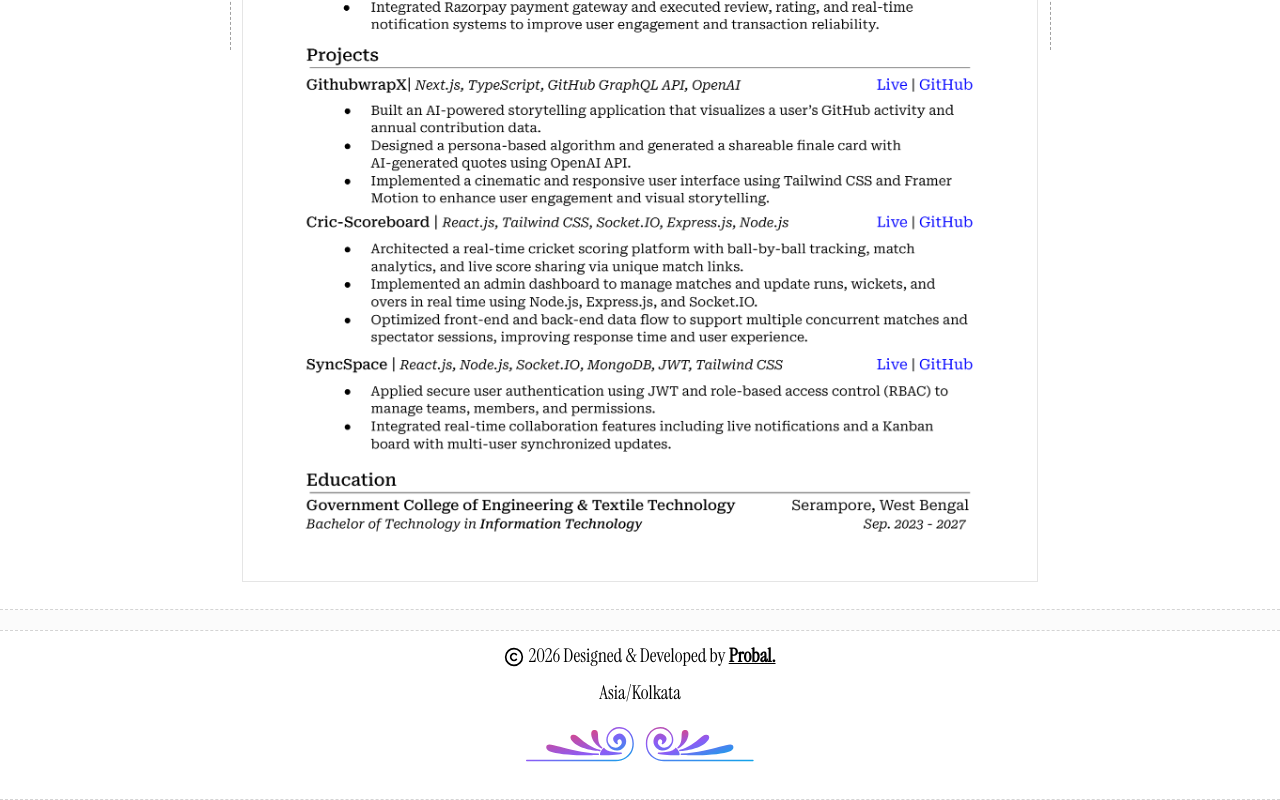
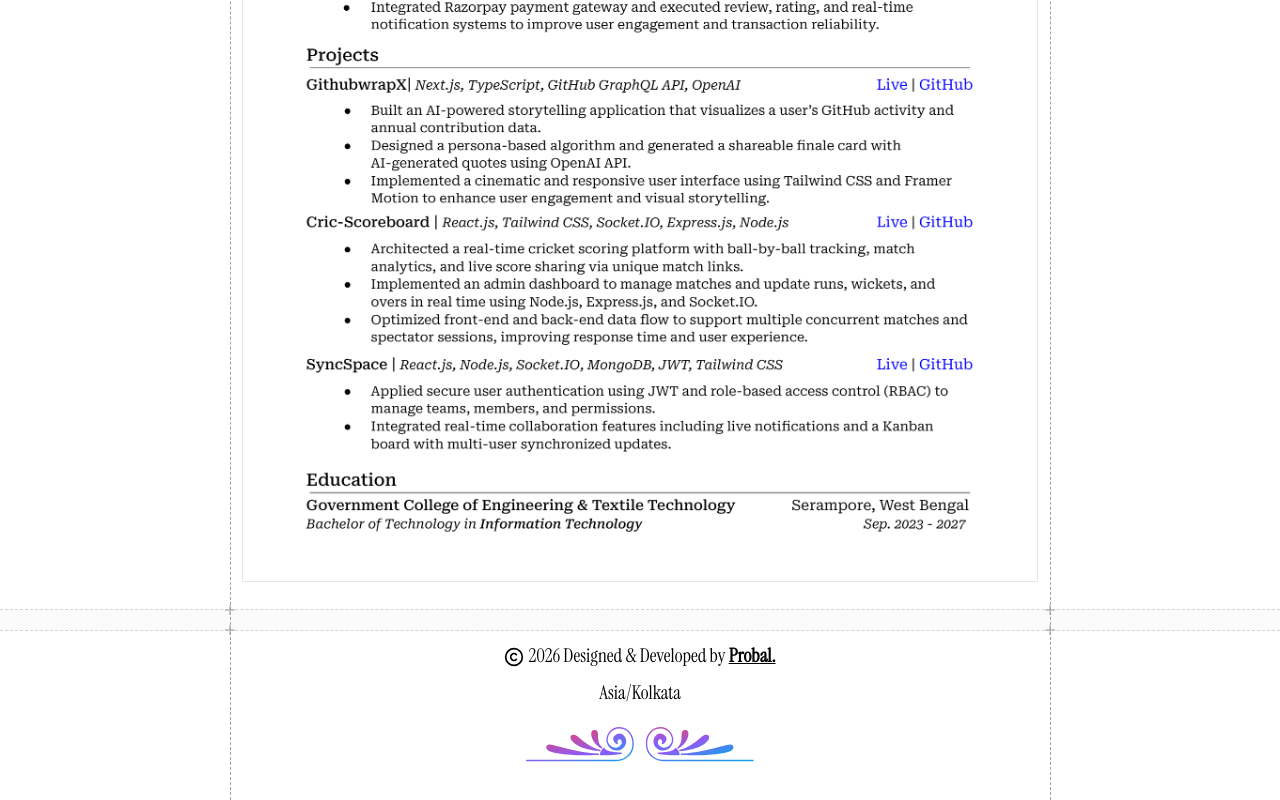
Before and after one commit to prodot-com/probalghoshdev, a Next.js app: page /resume in a window 1280 px wide. Shown: the part 750-1550 px from the top of the page. Built offline with nearby package versions, Linux system fonts and the light colour scheme; a web font is replaced by a local one.

Commit message:
feat: add BorderJunction component for improved section dividers; update Section component to integrate new dividers; clean up Navbar code by removing commented-out sections

```diff
--- a/src/app/layout.tsx
+++ b/src/app/layout.tsx
@@ -90,7 +90,7 @@ export default function RootLayout({
                 <ScrollProgress className="fixed left-0 w-full h-0.5 transition-all duration-300 z-100" />
                 <div className="relative min-h-screen bg-zinc-100/40 dark:bg-[#1d1c1c] text-black dark:text-white">
                   <div
-                    className="pointer-events-none fixed inset-y-0 left-1/2 hidden lg:block
+                    className="pointer-events-none absolute inset-y-0 left-1/2 hidden lg:block
              border-l border-dashed border-neutral-400 dark:border-neutral-800 z-50"
                     style={{
                       transform: "translateX(calc(var(--content-width) / -2))",
@@ -98,7 +98,7 @@ export default function RootLayout({
                   />
 
                   <div
-                    className="pointer-events-none fixed inset-y-0 left-1/2 hidden lg:block
+                    className="pointer-events-none absolute inset-y-0 left-1/2 hidden lg:block
              border-l border-dashed border-neutral-400 dark:border-neutral-800 z-50"
                     style={{
                       transform: "translateX(calc(var(--content-width) / 2))",
@@ -107,7 +107,7 @@ export default function RootLayout({
 
                   <div className="relative z-20">
                     {children}
-                    <Section className="mt-5">
+                    <Section className="mt-5" showBottomBorder={false}>
                       <Footer />
                     </Section>
                   </div>
--- /dev/null
+++ b/src/components/BorderJunction.tsx
@@ -0,0 +1,39 @@
+import { Plus } from "lucide-react";
+
+type BorderJunctionProps = {
+  edge: "top" | "bottom";
+};
+
+export default function BorderJunction({ edge }: BorderJunctionProps) {
+  const isTop = edge === "top";
+  const verticalOffset = isTop ? "-50%" : "50%";
+
+  return (
+    <div
+      aria-hidden="true"
+      className="pointer-events-none absolute inset-x-0 z-40 hidden lg:block"
+    >
+      <span
+        className="absolute block h-4 w-4 text-neutral-400 dark:text-neutral-600"
+        style={{
+          left: "50%",
+          [isTop ? "top" : "bottom"]: 0,
+          transform: `translate(calc(-50% - var(--content-width) / 2), ${verticalOffset})`,
+        }}
+      >
+        <Plus className="h-full w-full" strokeWidth={1.5} />
+      </span>
+
+      <span
+        className="absolute block h-4 w-4 text-neutral-400 dark:text-neutral-600"
+        style={{
+          left: "50%",
+          [isTop ? "top" : "bottom"]: 0,
+          transform: `translate(calc(-50% + var(--content-width) / 2), ${verticalOffset})`,
+        }}
+      >
+        <Plus className="h-full w-full" strokeWidth={1.5} />
+      </span>
+    </div>
+  );
+}
--- a/src/components/Navbar.tsx
+++ b/src/components/Navbar.tsx
@@ -56,7 +56,6 @@ const Navbar = () => {
 
   if (!mounted) return null;
 
-  // Framer motion variants for the dropdown
   const dropdownVariants = {
     hidden: { opacity: 0, scale: 0.97, y: -8 },
     visible: { opacity: 1, scale: 1, y: 0 },
@@ -80,7 +79,6 @@ const Navbar = () => {
           `}
         >
           <div className="flex h-full items-center justify-between px-4">
-            {/* Logo */}
             <h1
               onClick={() => {
                 router.refresh();
--- a/src/components/Section.tsx
+++ b/src/components/Section.tsx
@@ -1,3 +1,5 @@
+import BorderJunction from "./BorderJunction";
+
 interface SectionProps {
   children: React.ReactNode;
   className?: string;
@@ -17,7 +19,10 @@ export default function Section({
     <section className={`relative w-full bg-white dark:bg-neutral-900 ${className}`}>
       {/* Top Divider */}
       {showTopBorder && (
-        <div className="absolute top-0 left-1/2 z-20 w-screen -translate-x-1/2 border-t border-dashed border-neutral-300 dark:border-neutral-800" />
+        <>
+          <div className="absolute top-0 left-1/2 z-20 w-screen -translate-x-1/2 border-t border-dashed border-neutral-300 dark:border-neutral-800" />
+          <BorderJunction edge="top" />
+        </>
       )}
 
       {/* Content */}
@@ -29,7 +34,10 @@ export default function Section({
 
       {/* Bottom Divider */}
       {showBottomBorder && (
-        <div className="absolute bottom-0 left-1/2 z-20 w-screen -translate-x-1/2 border-b border-dashed border-neutral-300 dark:border-neutral-800" />
+        <>
+          <div className="absolute bottom-0 left-1/2 z-20 w-screen -translate-x-1/2 border-b border-dashed border-neutral-300 dark:border-neutral-800" />
+          <BorderJunction edge="bottom" />
+        </>
       )}
     </section>
   );
```
